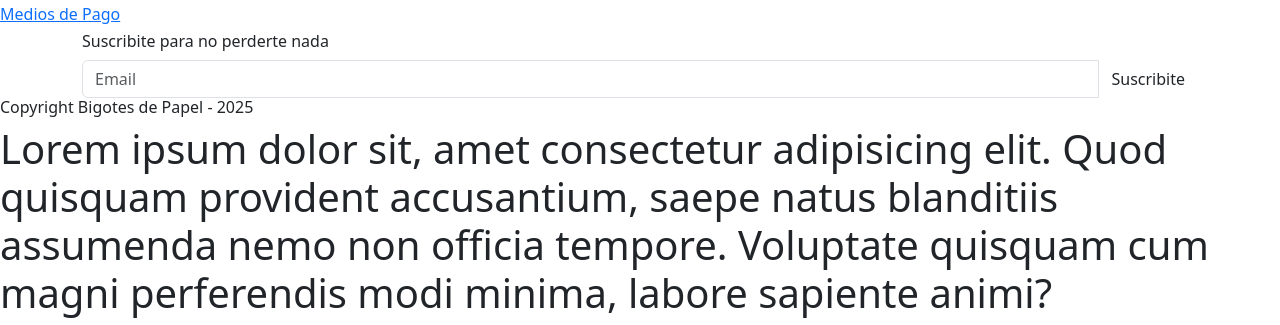
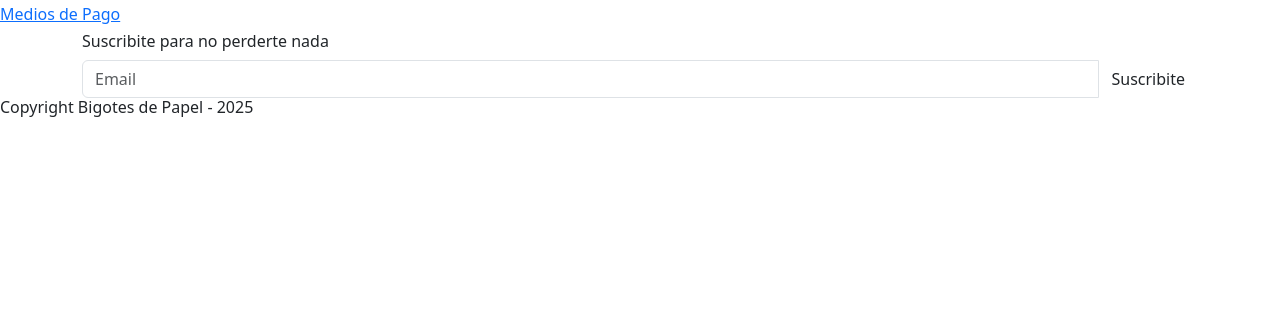
Before and after one commit to Sheiny7/Bigotes-de-Papel, a website: page index.html in a window 1280 px wide. Shown: the part 2482-2807 px from the top of the page. After the commit the page ends 2607 px from the top, so only its background shows below. Drawn offline with nearby package versions, Linux system fonts and the light colour scheme; a web font is replaced by a local one.

Commit message:
carrusel

```diff
--- a/css/style.css
+++ b/css/style.css
@@ -183,6 +183,7 @@ article h1{
 .card-body a{
     background-color: #d7e0b5 !important;
     border: #d7e0b5;
+
 }
 
 
--- a/index.html
+++ b/index.html
@@ -395,7 +395,6 @@
                 <h6 class="">Copyright Bigotes de Papel - 2025</h6>
             </div>
         </footer>
-        <h1>Lorem ipsum dolor sit, amet consectetur adipisicing elit. Quod quisquam provident accusantium, saepe natus blanditiis assumenda nemo non officia tempore. Voluptate quisquam cum magni perferendis modi minima, labore sapiente animi?</h1>
     <script src="https://cdn.jsdelivr.net/npm/bootstrap@5.3.6/dist/js/bootstrap.bundle.min.js" integrity="sha384-j1CDi7MgGQ12Z7Qab0qlWQ/Qqz24Gc6BM0thvEMVjHnfYGF0rmFCozFSxQBxwHKO" crossorigin="anonymous"></script>
 </body>
 </html>
```
